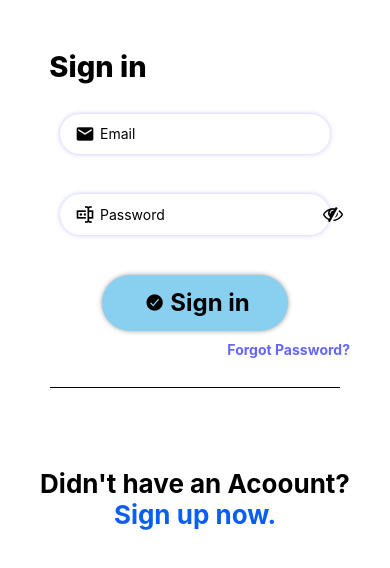
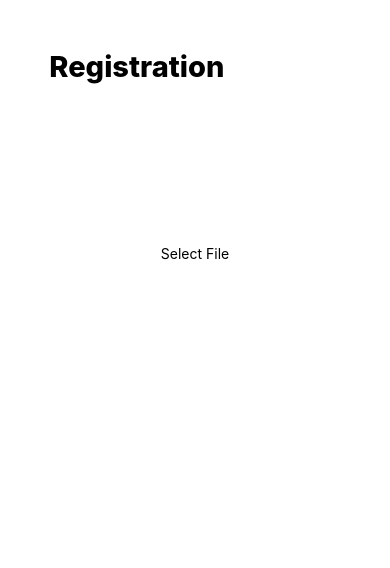
Before and after one commit to Rishabh11200/Registration_Module, a React Native app: screen /signUp in a window 390 px wide. Shown: the top 568 px of the page. Built offline with nearby package versions, Linux system fonts and the light colour scheme.

Commit message:
Image selection on sign up

```diff
--- a/package.json
+++ b/package.json
@@ -14,6 +14,7 @@
     "@react-navigation/native-stack": "^6.2.5",
     "react": "17.0.2",
     "react-native": "0.66.4",
+    "react-native-image-picker": "^4.6.0",
     "react-native-safe-area-context": "^3.3.2",
     "react-native-screens": "^3.10.1",
     "react-native-splash-screen": "^3.3.0",
--- /dev/null
+++ b/src/components/inputs/ImageSelection.js
@@ -0,0 +1,159 @@
+import {launchCamera, launchImageLibrary} from 'react-native-image-picker/src';
+import React, {useState} from 'react';
+import {
+  SafeAreaView,
+  ScrollView,
+  StyleSheet,
+  TouchableOpacity,
+  View,
+  Text,
+  Modal,
+  Image,
+} from 'react-native';
+import Colors from '../../constants/color';
+
+export default function ImageSelection(props) {
+  const [ResourceUri, setResourceUri] = useState('');
+  const [isModalVisible, setisModalVisible] = useState(false);
+  const fromGallery = () => {
+    const options = {
+      storageOptions: {
+        path: 'images',
+        mediaType: 'photo',
+      },
+      includeBase64: false,
+    };
+    launchImageLibrary(options, response => {
+      if (response.didCancel) {
+        console.log('User cancelled image picker');
+      } else if (response.error) {
+        console.log('ImagePicker Error: ', response.error);
+      } else if (response.customButton) {
+        console.log('User tapped custom button: ', response.customButton);
+      } else {
+        setResourceUri(response.assets[0]['uri']);
+      }
+    });
+  };
+  const fromCamera = () => {
+    const options = {
+      storageOptions: {
+        path: 'images',
+        mediaType: 'photo',
+      },
+      includeBase64: false,
+    };
+
+    launchCamera(options, response => {
+      console.log(response.assets[0]['uri']);
+      if (response.didCancel) {
+        console.log('User cancelled image picker');
+      } else if (response.error) {
+        console.log('ImagePicker Error: ', response.error);
+      } else if (response.customButton) {
+        console.log('User tapped custom button: ', response.customButton);
+      } else {
+        setResourceUri(response.assets[0]['uri']);
+      }
+    });
+  };
+
+  return (
+    <View style={styles.container}>
+      <Modal
+        animationType="slide"
+        transparent={true}
+        visible={isModalVisible}
+        onRequestClose={() => {   }}>
+        <View style={styles.view}>
+          <View style={styles.centered}>
+            <TouchableOpacity
+              style={styles.button}
+              onPress={() => fromGallery()}>
+              <Text style={{color: 'white'}}>Choose from Gallery</Text>
+            </TouchableOpacity>
+            <TouchableOpacity
+              style={styles.button}
+              onPress={() => fromCamera()}>
+              <Text style={{color: 'white'}}>Choose from Camera</Text>
+            </TouchableOpacity>
+            <Text
+              onPress={() => setisModalVisible(false)}
+              style={styles.closeText}>
+              Close
+            </Text>
+          </View>
+        </View>
+      </Modal>
+      <View>
+        <TouchableOpacity
+          onPress={() => {
+            setisModalVisible(true);
+          }}
+          style={styles.imageView}>
+          {ResourceUri != '' ? (
+            <Image source={{uri: ResourceUri}} style={styles.imageView} />
+          ) : (
+            <Text style={styles.buttonText}>Select File</Text>
+          )}
+        </TouchableOpacity>
+      </View>
+    </View>
+  );
+}
+const styles = StyleSheet.create({
+  container: {
+    flex: 1,
+    padding: 30,
+    alignItems: 'center',
+    justifyContent: 'center',
+    backgroundColor: Colors.white,
+    marginTop: 10,
+  },
+  imageView: {
+    alignItems: 'center',
+    justifyContent: 'center',
+    marginHorizontal: 20,
+    borderRadius: 100,
+    margin: 20,
+    height: 200,
+    width: 200,
+    borderColor: 'black',
+  },
+  view: {
+    flex: 1,
+    justifyContent: 'center',
+    alignItems: 'center',
+  },
+  centered: {
+    justifyContent: 'center',
+    alignItems: 'center',
+    elevation: 25,
+    padding: '10%',
+    margin: 20,
+    borderRadius: 45,
+    backgroundColor: Colors.white,
+    shadowColor: Colors.babyBlue,
+    shadowOpacity: 0.4,
+    shadowRadius: 5,
+  },
+  text: {
+    textAlign: 'center',
+    fontSize: 20,
+    fontWeight: '800',
+    color: Colors.black,
+  },
+  button: {
+    marginTop: 30,
+    padding: 10,
+    marginHorizontal: 40,
+    alignItems: 'center',
+    justifyContent: 'center',
+    backgroundColor: Colors.shadeBlue,
+    borderRadius: 90,
+  },
+  closeText: {
+    marginTop: 10,
+    color: Colors.black,
+  },
+});
--- a/src/pages/NavigationOfAllScreens.js
+++ b/src/pages/NavigationOfAllScreens.js
@@ -2,9 +2,11 @@ import React from 'react';
 import {NavigationContainer} from '@react-navigation/native';
 import {createNativeStackNavigator} from '@react-navigation/native-stack';
 import {SafeAreaView, ScrollView, StyleSheet, Text, View} from 'react-native';
-import signIn from '../screens/authentication/signIn';
 
 const Stack = createNativeStackNavigator();
+
+import signIn from '../screens/authentication/signIn';
+import signUp from '../screens/authentication/signUp';
 
 const NavigationOfAllScreens = () => {
   return (
@@ -12,6 +14,7 @@ const NavigationOfAllScreens = () => {
       <Stack.Navigator>
         <Stack.Group screenOptions={{headerShown: false}}>
           <Stack.Screen name="signIn" component={signIn} />
+          <Stack.Screen name="signUp" component={signUp} />
         </Stack.Group>
       </Stack.Navigator>
     </NavigationContainer>
--- a/src/screens/authentication/signIn.js
+++ b/src/screens/authentication/signIn.js
@@ -7,6 +7,7 @@ import {
   View,
   Alert,
 } from 'react-native';
+import {NavigationContainer} from '@react-navigation/native';
 import screenDetails from '../../constants/screenDetails';
 import Colors from '../../constants/color';
 import EmailInputText from '../../components/inputs/emailInput';
@@ -15,7 +16,7 @@ import {isEmailCheck, isPassCheck} from '../../constants/validations';
 import ButtonField from '../../components/button/SubmitButton';
 import LoadingModal from '../../components/LoadingModal';
 
-const signIn = () => {
+const signIn = ({navigation}) => {
   const [emailText, setemailText] = useState('');
   const [passText, setpassText] = useState('');
   const [onLoading, setonLoading] = useState(false);
@@ -93,7 +94,11 @@ const signIn = () => {
         <View style={styles.separator}></View>
         <View style={styles.lastView}>
           <Text style={styles.text1(screen)}>Didn't have an Acoount?</Text>
-          <Text style={styles.text2(screen)}>Sign up now.</Text>
+          <Text
+            style={styles.text2(screen)}
+            onPress={() => navigation.navigate('signUp')}>
+            Sign up now.
+          </Text>
         </View>
       </ScrollView>
     </SafeAreaView>
--- a/src/screens/authentication/signUp.js
+++ b/src/screens/authentication/signUp.js
@@ -2,3 +2,34 @@ import React, {useState} from 'react';
 import {SafeAreaView, ScrollView, StyleSheet, Text, View} from 'react-native';
 import screenDetails from '../../constants/screenDetails';
 import Colors from '../../constants/color';
+import ImageSelection from '../../components/inputs/ImageSelection';
+
+const signUp = () => {
+  const screen = screenDetails();
+
+  return (
+    <SafeAreaView style={styles.container(screen)}>
+      <ScrollView>
+        <Text style={styles.headingText(screen)}>Registration</Text>
+        <ImageSelection />
+      </ScrollView>
+    </SafeAreaView>
+  );
+};
+const styles = StyleSheet.create({
+  container: screen => ({
+    flex: 1,
+    flexDirection: screen.up ? 'column' : 'row',
+    justifyContent: 'center',
+    padding: screen.up ? screen.width * 0.05 : screen.width * 0.05,
+    backgroundColor: Colors.white,
+  }),
+  headingText: screen => ({
+    fontSize: screen.up ? screen.fps + 5 : screen.fls + 5,
+    color: Colors.black,
+    padding: '3%',
+    fontWeight: '800',
+  }),
+});
+
+export default signUp;
```
Also changed, not shown: 4 other files (tests, documents, lock files or other folders).
